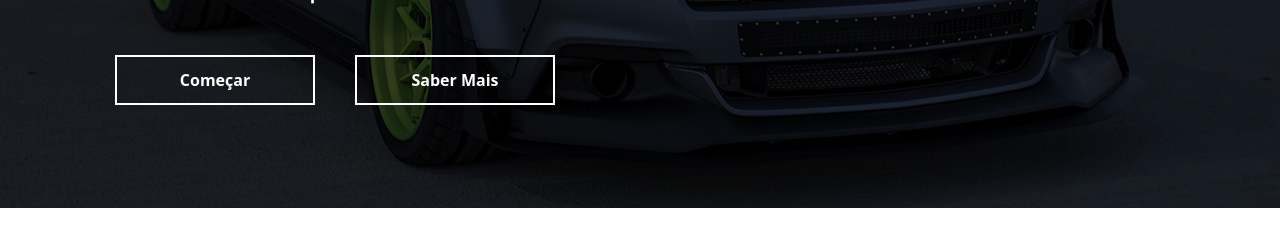
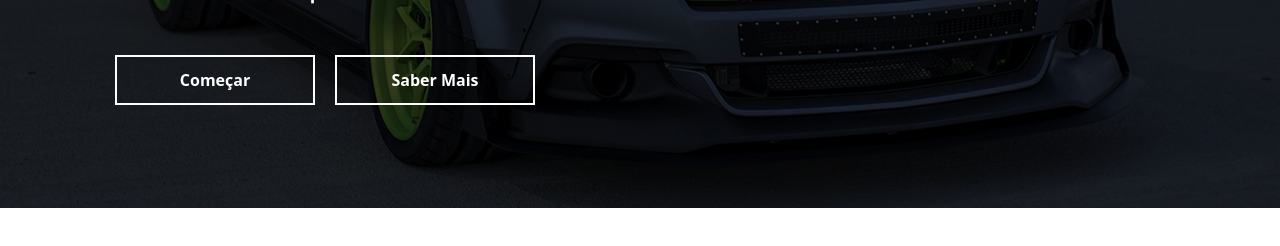
Before and after one commit to StelvioMarques/projecto-website-de-recrutamento, a website: page index.html in a window 1280 px wide. Shown: the part 472-718 px from the top of the page. Drawn offline with nearby package versions, Linux system fonts and the light colour scheme.

Commit message:
espaco entre os btns de 20px

```diff
--- a/index.html
+++ b/index.html
@@ -87,7 +87,7 @@
 
                 <div class=" h-[10%] px-[100px]">
 
-                    <div class=" p-[5px] flex gap-[40px] ">
+                    <div class=" p-[5px] flex gap-[20px] ">
 
                         <button
                             class="w-[200px] h-[50px] text-white border-[2px] border-white font-semibold hover:text-black hover:bg-white"
```
